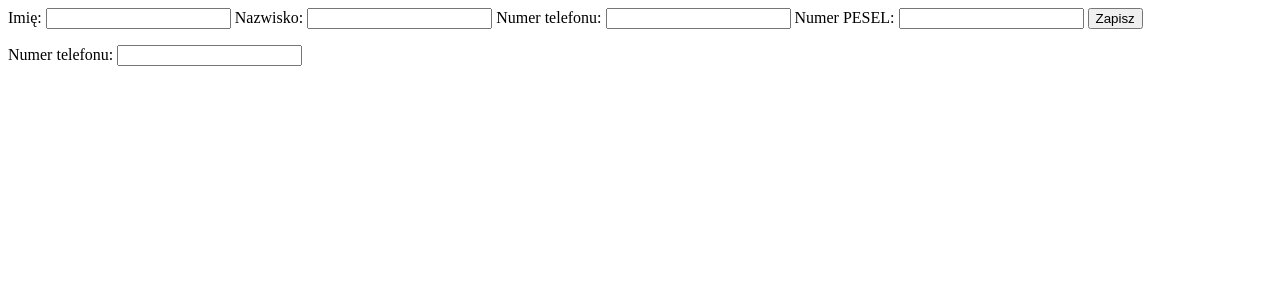
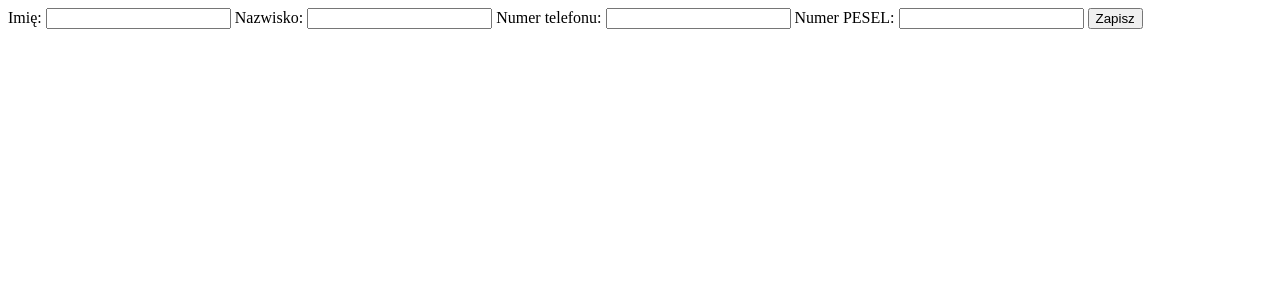
Before and after one commit to FpiehrDoll/mg, a PHP site: page /newPatient.php in a window 1280 px wide. Shown: the top 300 px of the page. Run offline with PHP 8.4, Linux system fonts and the light colour scheme.

```diff
--- a/newPatient.php
+++ b/newPatient.php
@@ -24,5 +24,3 @@ if(isset($_REQUEST['firstName']) && isset($_REQUEST['lastName'])) {
 }
 
 ?>
-<label for="phone">Numer telefonu:</label>
-<input type="text" name="phone" id="phone">
```
